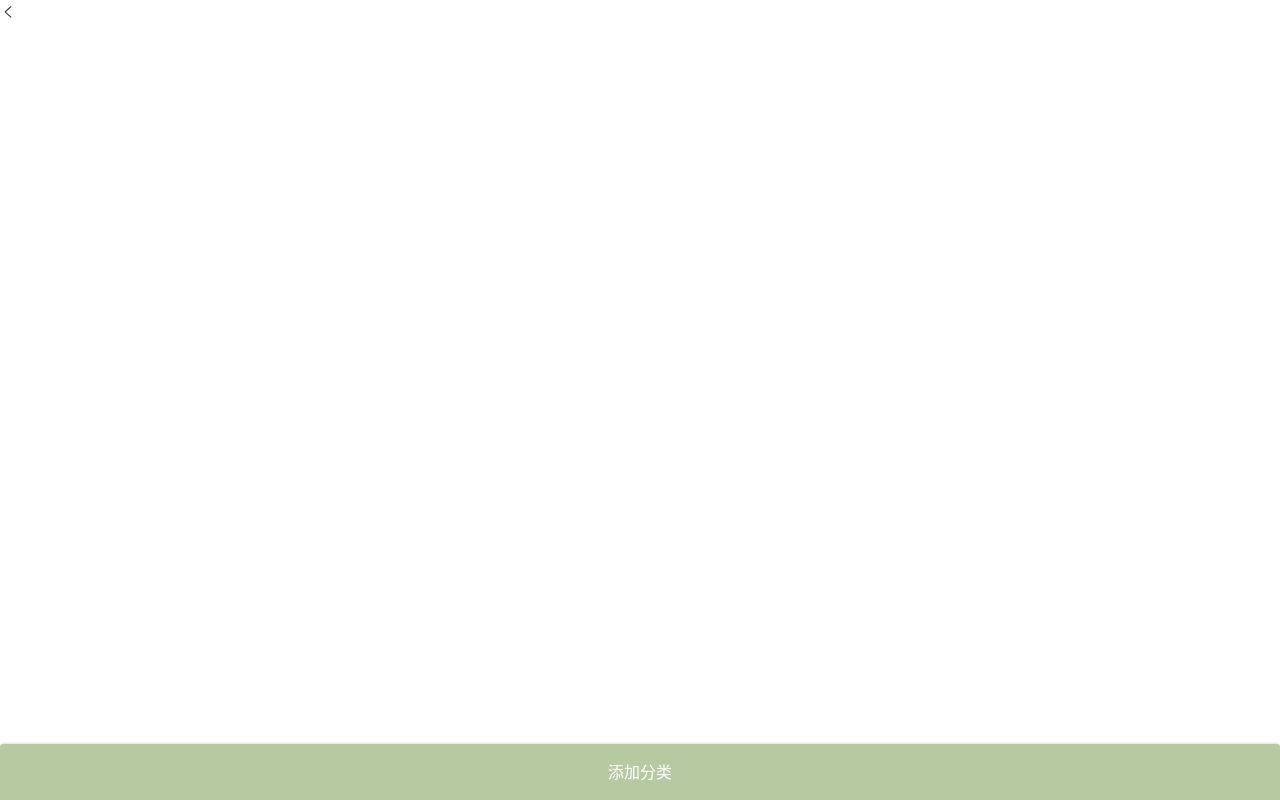
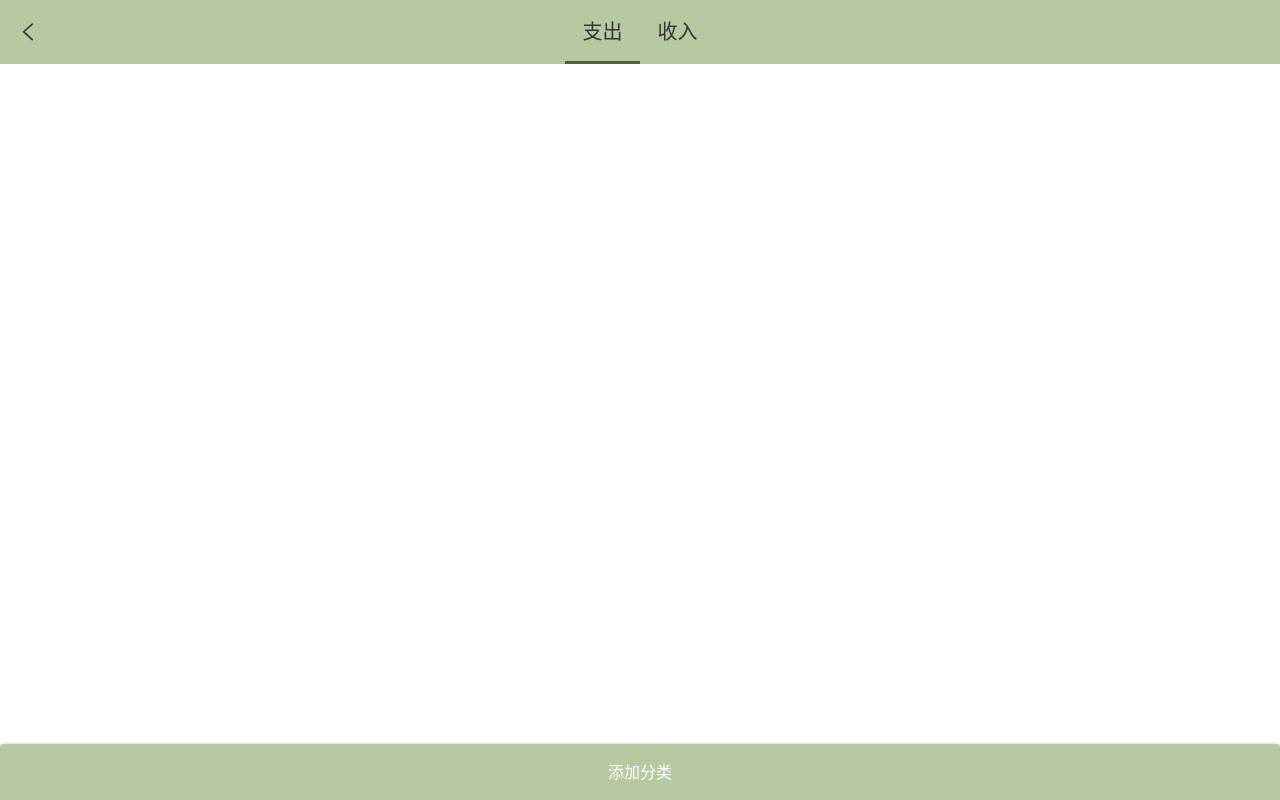
Before and after one commit to LLLLxto/green-grape, a Vue app: page /#/labels in a window 1280 px wide. Built offline with nearby package versions, Linux system fonts and the light colour scheme.

Commit message:
封装 Tabs.vue，使用在 Charts.vue

```diff
--- a/src/assets/style/helper.scss
+++ b/src/assets/style/helper.scss
@@ -5,6 +5,7 @@ $font-song: Georgia, "Nimbus Roman No9 L", "Songti SC", "Noto Serif CJK SC", "So
 $color-highlight: rgb(183, 201, 161);
 $color-key: rgb(78, 95, 64);
 $color-grey:rgb(240,240,240);
+$color-indigo:rgb(6, 51, 70);
 
 /*placeholder*/
 %clearFix {
--- a/src/components/Charge/Types.vue
+++ b/src/components/Charge/Types.vue
@@ -1,9 +1,9 @@
 <template>
   <ul class="types">
-    <li :class="value === '-' && 'selected'"
+    <li :class="{selected:value==='-'}"
         @click="selectType('-')">支出
     </li>
-    <li :class="value === '+' && 'selected'"
+    <li :class="{selected:value==='+'}"
         @click="selectType('+')">收入
     </li>
   </ul>
@@ -12,11 +12,11 @@
 <script lang="ts">
 import Vue from 'vue';
 import {Component, Watch, Prop} from 'vue-property-decorator';
-
 @Component
 export default class value extends Vue {
   // '-'表示支出，'+'表示收入
-  @Prop() readonly value!: string;
+  @Prop(String) readonly value!: string; //! 表示绝对不是 undefined
+  @Prop(String) ClassPrefix?: string; //表示可能是 undefined
 
   selectType(type: string) {
     if (type !== '-' && type !== '+') {
@@ -31,10 +31,10 @@ export default class value extends Vue {
 @import "~@/assets/style/helper.scss";
 
 .types {
-  background: $color-highlight;
+  background: transparent;
   display: flex;
   font-size: 20px;
-  text-align: center;
+  width:150px;
 
   > li {
     width: 50%;
--- /dev/null
+++ b/src/components/Tabs.vue
@@ -0,0 +1,58 @@
+<template>
+  <ul class="tabs">
+    <li v-for="item in dataSource" :key="item.value"
+        :class="liClass(item)"
+        @click="select(item)">{{item.text}}
+    </li>
+  </ul>
+</template>
+
+<script lang="ts">
+import Vue from 'vue';
+import {Component, Prop} from 'vue-property-decorator';
+type DataSourceItem = { text: string, value: string }
+@Component
+export default class Tabs extends Vue {
+  @Prop({required: true, type: Array}) dataSource!: DataSourceItem[];
+  @Prop(String) readonly value!: string;
+  @Prop(String) classPrefix?: string;
+  liClass(item: DataSourceItem) {
+    return {
+      [this.classPrefix + '-tabs-item']: this.classPrefix,
+      selected: item.value === this.value
+    };
+  }
+  select(item: DataSourceItem) {
+    this.$emit('update:value', item.value);
+  }
+}
+</script>
+
+
+<style scoped lang="scss">
+@import "~@/assets/style/helper.scss";
+
+.tabs {
+  background: $color-highlight;
+  display: flex;
+  text-align: center;
+  font-size: 20px;
+  > li {
+    line-height: 64px;
+    width: 50%;
+    display: flex;
+    justify-content: center;
+    align-items: center;
+    position: relative;
+    &.selected::after {
+      content: '';
+      position: absolute;
+      bottom: 0;
+      left: 0;
+      width: 100%;
+      height: 3px;
+      background: $color-key;
+    }
+  }
+}
+</style>
--- /dev/null
+++ b/src/constants/intervalList.ts
@@ -0,0 +1,5 @@
+export default Object.freeze([
+  {text: '周', value: 'week'},
+  {text: '月', value: 'month'},
+  {text: '年', value: 'year'}
+]);
--- /dev/null
+++ b/src/constants/recordTypeList.ts
@@ -0,0 +1,4 @@
+export default Object.freeze([
+  {text: '支出', value: '-'},
+  {text: '收入', value: '+'}
+]);
--- a/src/views/Charge.vue
+++ b/src/views/Charge.vue
@@ -3,7 +3,8 @@
     <NumberPad :value.sync="record.amount" @submit="createRecord"/>
     <Notes @update:value="onUpdateNotes"/>
     <Tags @update:value="onUpdateTags"/>
-    <Types :value.sync="record.type"/>
+    <Tabs :data-source="recordTypeList"
+          :value.sync="record.type"/>
   </layout>
 </template>
 
@@ -14,14 +15,18 @@ import Types from '@/components/Charge/Types.vue';
 import Notes from '@/components/Charge/Notes.vue';
 import Tags from '@/components/Charge/Tags.vue';
 import {Component} from 'vue-property-decorator';
+import recordTypeList from '@/constants/recordTypeList';
+import Tabs from '@/components/Tabs.vue';
 
 @Component({
-  components: {Tags, Notes, Types, NumberPad},
+  components: {Tags, Notes, Types, NumberPad, Tabs},
 })
 export default class Charge extends Vue {
   get recordList() {
     return this.$store.state.recordList;
   }
+
+  recordTypeList = recordTypeList;
 
   /*global RecordItem*/
   record: RecordItem = {
@@ -47,6 +52,7 @@ export default class Charge extends Vue {
 </script>
 
 <style lang="scss">
+@import "~@/assets/style/helper.scss";
 .layout-content {
   display: flex;
   flex-direction: column-reverse;
--- a/src/views/Charts.vue
+++ b/src/views/Charts.vue
@@ -1,15 +1,44 @@
 <template>
   <layout>
-    Charts.vue
+    <Tabs class-prefix="type" :data-source="recordTypeList" :value.sync="type"/>
+    <Tabs class-prefix="interval" :data-source="intervalList" :value.sync="interval"/>
+    <div>
+      type:{{ type }}
+      <br/>
+      interval:{{ interval }}
+    </div>
   </layout>
 </template>
 
+<style scoped lang="scss">
+@import "~@/assets/style/helper.scss";
+::v-deep .interval-tabs-item {
+  font-size:16px;
+  background: $color-grey;
+  height: 32px;
+  &.selected {
+    background: $color-highlight;
+    &::after {
+      display:none;
+    }
+  }
+}
+</style>
+
 <script lang="ts">
-export default {
-  name: 'Graph',
-};
+import Vue from 'vue';
+import {Component} from 'vue-property-decorator';
+import Tabs from '@/components/Tabs.vue';
+import intervalList from '@/constants/intervalList';
+import recordTypeList from '@/constants/recordTypeList';
+
+@Component({
+  components: {Tabs}
+})
+export default class Charts extends Vue {
+  type = '-';
+  interval = 'week';
+  intervalList = intervalList;
+  recordTypeList = recordTypeList;
+}
 </script>
-
-<style scoped lang="scss">
-
-</style>
--- a/src/views/CreateLabel.vue
+++ b/src/views/CreateLabel.vue
@@ -1,6 +1,6 @@
 <template>
   <div>
-    <div class="navBar">
+    <div class="header">
       <Icon name="back" class="backIcon" @click="goBack"/>
       <span class="title">添加分类</span>
       <span class="rightHolder"></span>
@@ -39,7 +39,7 @@ export default class EditLabel extends Vue {
 <style scoped lang="scss">
 @import "~@/assets/style/helper.scss";
 
-.navBar {
+.header {
   text-align: center;
   font-size: 20px;
   height: 64px;
@@ -49,9 +49,7 @@ export default class EditLabel extends Vue {
   align-items: center;
   justify-content: space-between;
 
-  > .title {
-
-  }
+  > .title {}
 
   > .backIcon {
     width: 24px;
--- a/src/views/Labels.vue
+++ b/src/views/Labels.vue
@@ -1,7 +1,8 @@
 <template>
   <div>
-    <div class="navBar">
+    <div class="header">
       <Icon name="back" class="backIcon" @click="goBack"/>
+      <Types :value.sync="t" class-prefix="xxx"/>
       <span class="rightHolder"></span>
     </div>
     <ol class="tags">
@@ -26,6 +27,7 @@ import FooterButton from '@/components/FooterButton.vue';
   components: {FooterButton, Types},
 })
 export default class Label extends Vue {
+  t = '-'
   get tags() {
     return this.$store.state.tagList;
   }
@@ -52,6 +54,23 @@ export default class Label extends Vue {
 
 <style scoped lang="scss">
 @import "~@/assets/style/helper.scss";
+.header{
+  background:$color-highlight;
+  height:64px;
+  display:flex;
+  justify-content: space-between;
+  align-items: center;
+  padding: 0 16px;
+  > .backIcon {
+    width: 24px;
+    height: 24px;
+  }
+
+  > .rightHolder {
+    width: 24px;
+    height: 24px;
+  }
+}
 
 .tags {
   font-size: 16px;
@@ -69,6 +88,7 @@ export default class Label extends Vue {
       height: 40px;
       display: flex;
       align-items: center;
+
     }
 
     svg {
```
